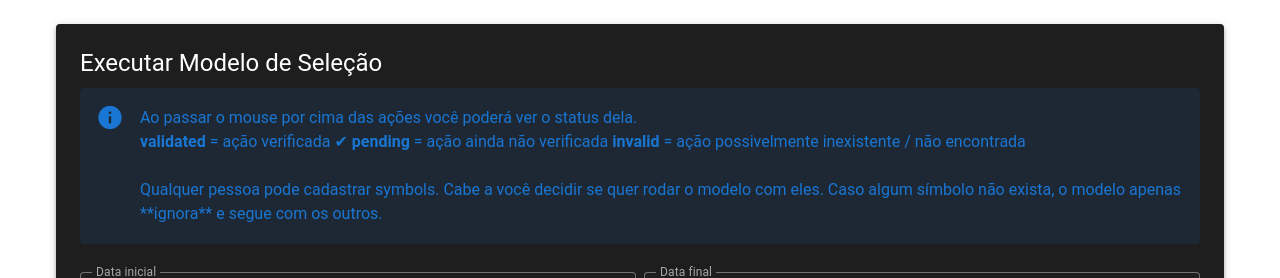
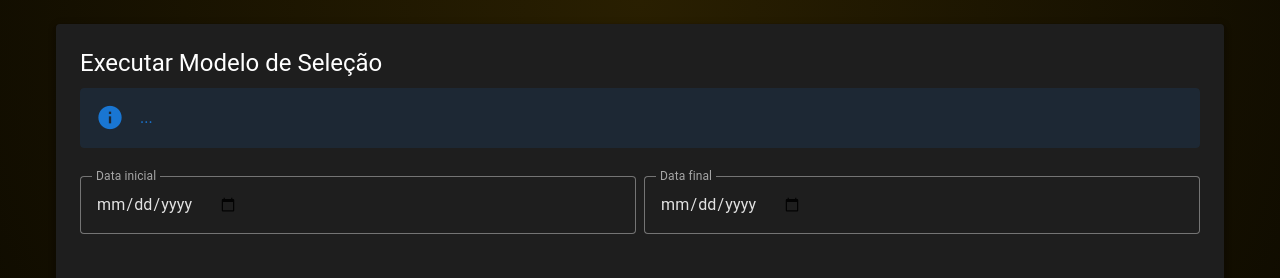
Before and after one commit to dandinCode/frontend-portfolio-manager, a Vue app: page /RunModel in a window 1280 px wide. Shown: the top 278 px of the page. Built offline with nearby package versions, Linux system fonts and the light colour scheme; no server answers; the HTML template or start-up script is replaced by a standard one.

Commit message:
feat: alterando backgroun de runmodel

```diff
--- a/src/views/RunModel/index.vue
+++ b/src/views/RunModel/index.vue
@@ -1,22 +1,18 @@
 <template>
+    <div class="run-model-bg">
         <v-container class="py-6">
             <v-sheet color="#1e1e1e" rounded elevation="4" class="pa-6">
 
                 <h2 class="text-h5 mb-2 text-white">Executar Modelo de Seleção</h2>
 
                 <v-alert type="info" variant="tonal" class="mb-6" color="blue-darken-2">
-                Ao passar o mouse por cima das ações você poderá ver o status dela.
-                <br />
-                <strong>validated</strong> = ação verificada ✔
-                <strong>pending</strong> = ação ainda não verificada
-                <strong>invalid</strong> = ação possivelmente inexistente / não encontrada
-                <br><br>
-                Qualquer pessoa pode cadastrar symbols. Cabe a você decidir se quer rodar o modelo com eles.
-                Caso algum símbolo não exista, o modelo apenas **ignora** e segue com os outros.
+                    ...
                 </v-alert>
+
                 <DateRangeSelector />
                 <AcceptableRiskInput />
                 <StockSelector />
+
                 <v-divider class="my-6" />
 
                 <v-btn color="blue-accent-3" size="large" block :disabled="analysis.selectedSymbols.length === 0"
@@ -27,7 +23,7 @@
                 <ModelResult v-if="modelResult" :optimization="modelResult.optimization" />
             </v-sheet>
         </v-container>
-
+    </div>
 </template>
 
 <script setup lang="ts">
@@ -74,3 +70,10 @@
     }
 }
 </script>
+
+<style scoped>
+.run-model-bg {
+    min-height: 100vh;
+    background: radial-gradient(circle at top, #291f01, #050400);
+}
+</style>
```
Lines whose indentation alone changed are shown as unchanged.
